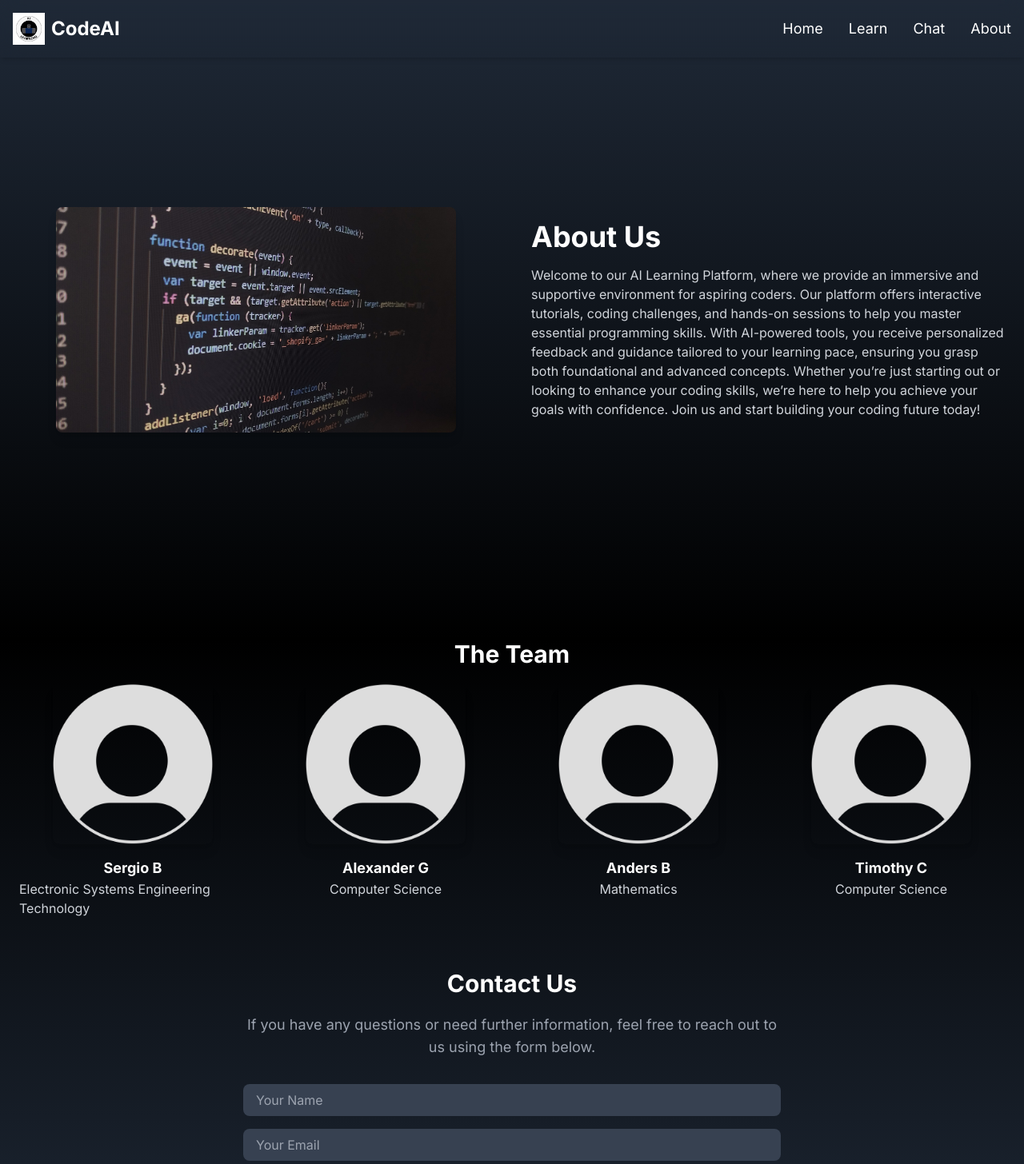
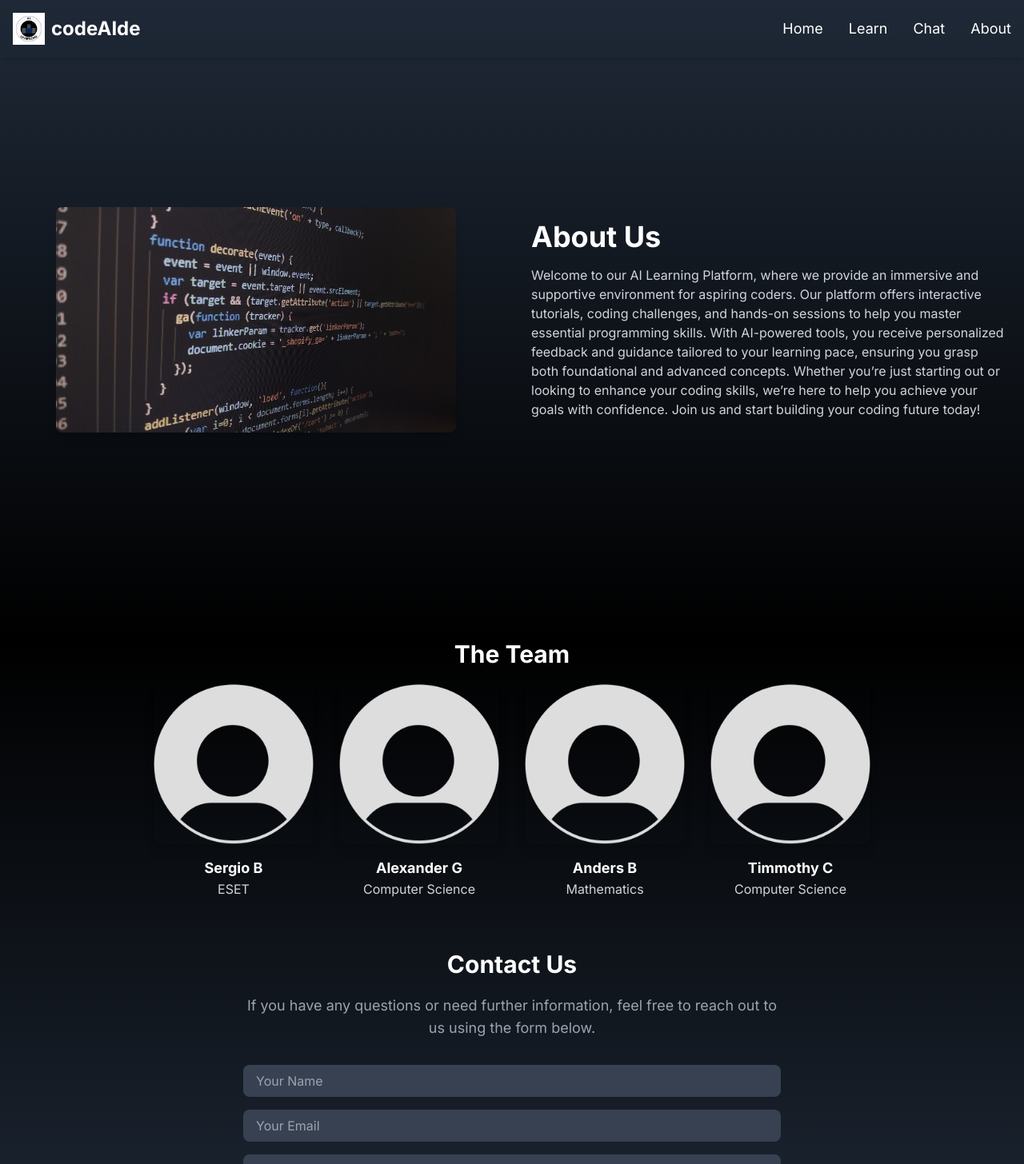
Before and after one commit to Arkaeyuh/codeAIde, a Next.js app: page /about in a window 1280 px wide. Shown: the top 1456 px of the page at 80% size. Built offline with nearby package versions, Linux system fonts and the light colour scheme.

Commit message:
fixed names and majors

```diff
--- a/app/about/page.tsx
+++ b/app/about/page.tsx
@@ -4,6 +4,7 @@ import Image from 'next/image';
 export default function AboutPage() {
   return (
     <div className="flex flex-col min-h-screen bg-black text-white">
+      {/* Top Section */}
       <section className="relative flex flex-col md:flex-row items-center justify-center h-screen bg-gradient-to-b from-gray-800">
         <div className="md:w-1/2 flex justify-center">
           <Image
@@ -30,6 +31,7 @@ export default function AboutPage() {
         </div>
       </section>
 
+      {/* Bottom Section */}
       <section className="flex flex-col items-center justify-center min-h-screen px-6 bg-gradient-to-b from-black to-gray-800">
         <h2 className="text-3xl font-bold mb-5">The Team</h2>
         <div className="grid grid-cols-1 md:grid-cols-2 lg:grid-cols-4 gap-8">
@@ -42,7 +44,7 @@ export default function AboutPage() {
               className="rounded-lg shadow-lg mb-4"
             />
             <p className="text-lg font-bold text-white">Sergio B</p>
-            <p className="text-gray-300">Electronic Systems Engineering Technology</p>
+            <p className="text-gray-300">ESET</p>
           </div>
           <div className="flex flex-col items-center">
             <Image
@@ -74,7 +76,7 @@ export default function AboutPage() {
               height={200}
               className="rounded-lg shadow-lg mb-4"
             />
-            <p className="text-lg font-bold text-white">Timothy C</p>
+            <p className="text-lg font-bold text-white">Timmothy C</p>
             <p className="text-gray-300">Computer Science</p>
           </div>
         </div>
--- a/app/page.tsx
+++ b/app/page.tsx
@@ -6,7 +6,7 @@ export default function HomePage() {
     <div className="flex flex-col min-h-screen bg-black text-white">
       {/* Header Section */}
       <section className="relative flex flex-col items-center justify-center h-screen bg-gradient-to-b from-gray-800 to-black">
-        <h1 className="text-4xl font-bold">Welcome to the AI Learning Platform</h1>
+        <h1 className="text-4xl font-bold">Welcome to codeAIde</h1>
         <p className="mt-4 text-gray-400">Scroll for details</p>
         <Link href="/login">
           <button className="mt-8 px-6 py-3 bg-blue-500 text-white text-lg font-semibold rounded-lg hover:bg-blue-600">
@@ -133,9 +133,9 @@ export default function HomePage() {
         <h2 className="text-3xl font-bold mb-5">Frequently Asked Questions</h2>
         <div className="w-full max-w-4xl">
           <div className="bg-gray-800 p-6 rounded-lg shadow-lg mb-4">
-            <h3 className="text-xl font-semibold mb-2">What is the AI Learning Platform?</h3>
+            <h3 className="text-xl font-semibold mb-2">What is codeAIde?</h3>
             <p className="text-gray-400">
-              The AI Learning Platform is a comprehensive tool designed to help you learn coding through interactive tutorials, AI assistance, and community support.
+              codeAIde is a comprehensive tool designed to help you learn coding through interactive tutorials, AI assistance, and community support.
             </p>
           </div>
           <div className="bg-gray-800 p-6 rounded-lg shadow-lg mb-4">
--- a/components/Navbar.tsx
+++ b/components/Navbar.tsx
@@ -11,7 +11,7 @@ export default function Navbar() {
       <div className="flex items-center space-x-2">
         <Image src="/AILEARNING.png" alt="Logo" width={40} height={40} />
         <Link href="/" className="text-white font-bold text-2xl font-poppins">
-          CodeAI
+          codeAIde
         </Link>
       </div>
 
```
